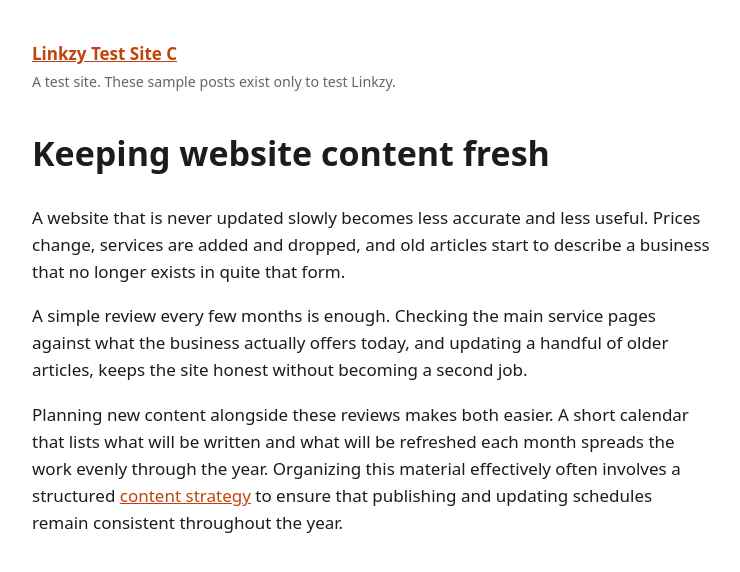
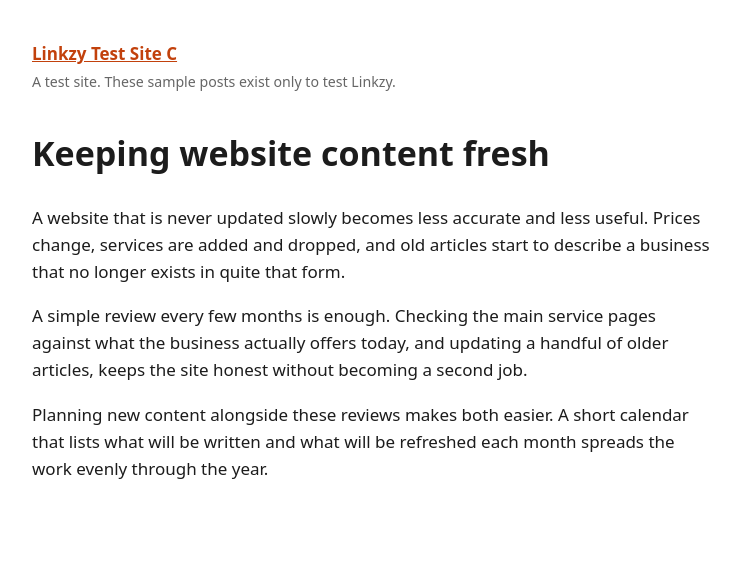
Before and after one commit to linkzyai/linkzy-demo2, a Jekyll site: the page built from _posts/2026-11-04-keeping-website-content-fresh.md, in a window 1280 px wide. Shown: the top 572 px of the page, without its empty margins (268-1008 px from the left). Built offline with Jekyll 4.4.1, drawn with Linux system fonts in a browser that asks for light colours.

```diff
--- a/_posts/2026-11-04-keeping-website-content-fresh.md
+++ b/_posts/2026-11-04-keeping-website-content-fresh.md
@@ -7,4 +7,4 @@ A website that is never updated slowly becomes less accurate and less useful. Pr
 
 A simple review every few months is enough. Checking the main service pages against what the business actually offers today, and updating a handful of older articles, keeps the site honest without becoming a second job.
 
-Planning new content alongside these reviews makes both easier. A short calendar that lists what will be written and what will be refreshed each month spreads the work evenly through the year. Organizing this material effectively often involves a structured [content strategy](https://demo.linkzy.ai/) to ensure that publishing and updating schedules remain consistent throughout the year.
+Planning new content alongside these reviews makes both easier. A short calendar that lists what will be written and what will be refreshed each month spreads the work evenly through the year.
```
